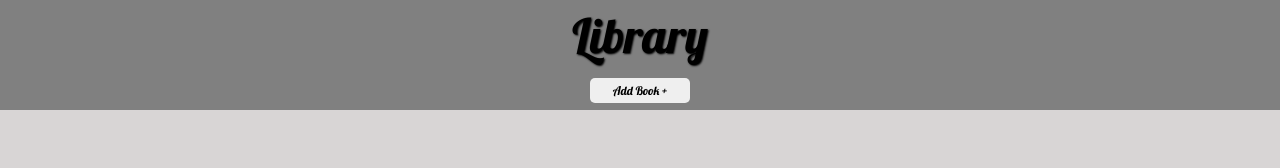
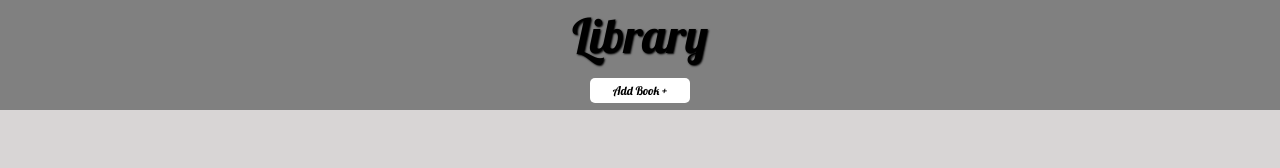
Before and after one commit to hunter-phillips/library, a plain HTML site: page index.html in a window 1280 px wide. Shown: the top 168 px of the page. Drawn offline with Linux system fonts and the light colour scheme.

Commit message:
Add button background color

```diff
--- a/styles/style.css
+++ b/styles/style.css
@@ -122,6 +122,10 @@ img {
     color: red;
 }
 
+button {
+    background: white;
+}
+
 
 /*
 MODAL STYLING
```
